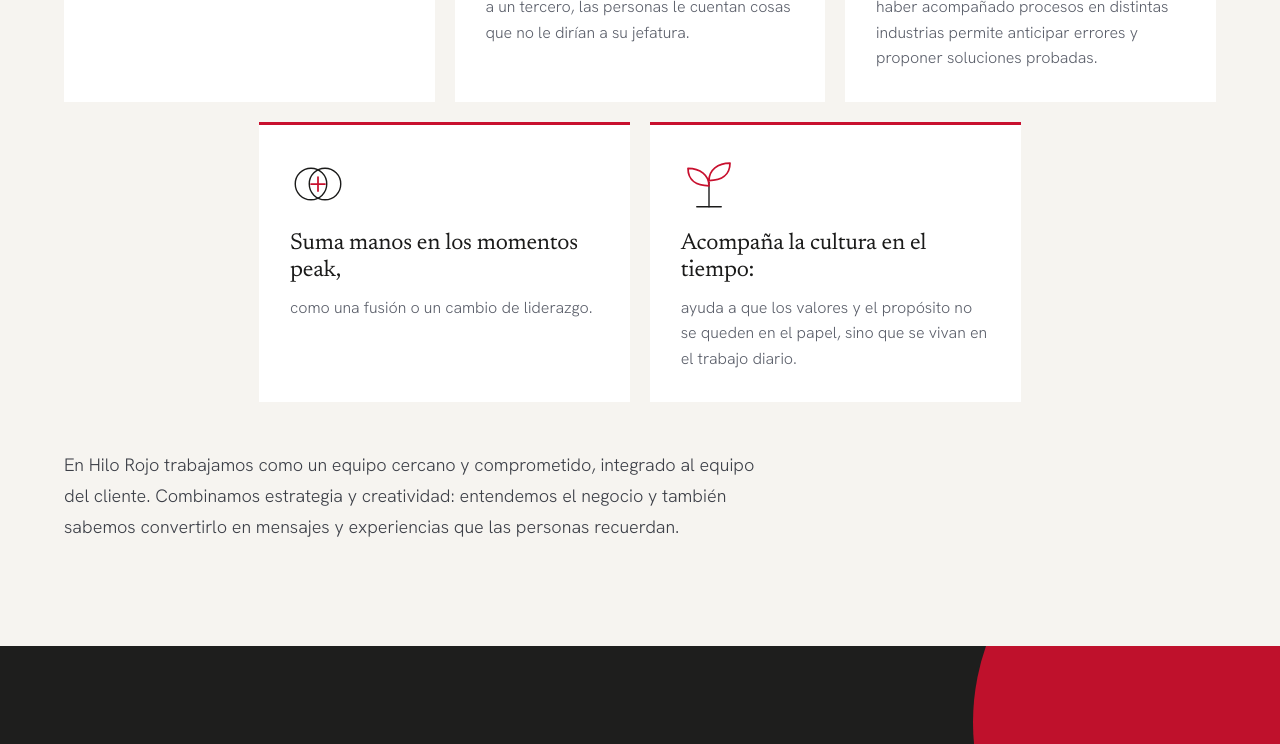
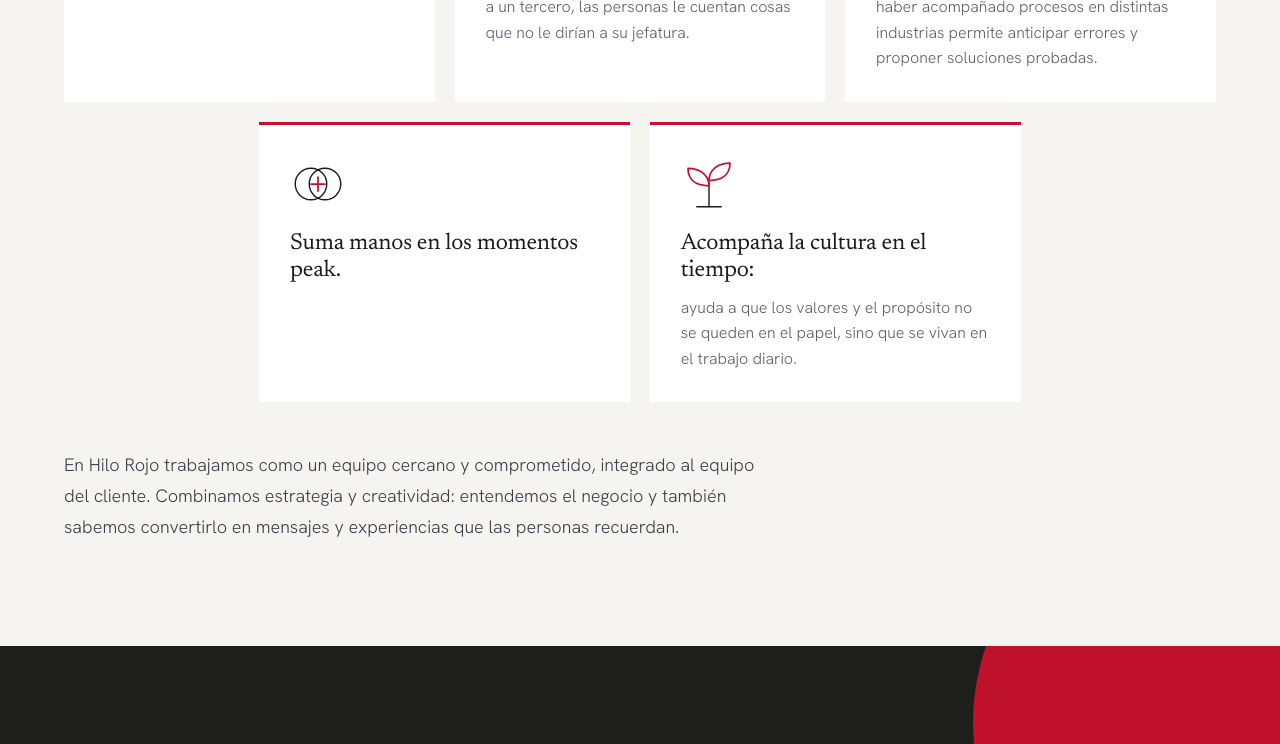
Before and after one commit to gorditavelasco-spec/hilo-rojo-web, a plain HTML site: page blog/consultoria-comunicacion-interna/index.html in a window 1280 px wide. Shown: the part 4560-5304 px from the top of the page. Drawn offline with Linux system fonts and the light colour scheme.

Commit message:
Blog: quitar repeticiones (fusión, modelo operativo, propósito)
Co-Authored-By: Claude Opus 5.5 <noreply@anthropic.com>
Claude-Session: https://claude.ai/code/session_011ahxP3aWWD1LRVNrpTjv1K

```diff
--- a/blog/consultoria-comunicacion-interna/index.html
+++ b/blog/consultoria-comunicacion-interna/index.html
@@ -155,7 +155,7 @@
     <li class="av-card fd" style="--d:0s"><svg class="av-ic" viewBox="0 0 64 64" aria-hidden="true"><path class="o" pathLength="1" d="M4 32 C14 16 50 16 60 32 C50 48 14 48 4 32 Z"/><circle class="t" pathLength="1" cx="32" cy="32" r="9"/><circle class="f" cx="32" cy="32" r="3.5"/></svg><strong>Ve lo que desde dentro ya se normalizó.</strong></li>
     <li class="av-card fd" style="--d:.1s"><svg class="av-ic" viewBox="0 0 64 64" aria-hidden="true"><path class="o" pathLength="1" d="M8 8 H38 C41 8 43 10 43 13 V29 C43 32 41 34 38 34 H20 L11 42 V34 H8 C5 34 3 32 3 29 V13 C3 10 5 8 8 8 Z"/><path class="t" pathLength="1" d="M48 22 H56 C59 22 61 24 61 27 V43 C61 46 59 48 56 48 H54 V56 L46 48 H30 C27 48 25 46 25 43 V40"/></svg><strong>Logra conversaciones más honestas:</strong> a un tercero, las personas le cuentan cosas que no le dirían a su jefatura.</li>
     <li class="av-card fd" style="--d:.2s"><svg class="av-ic" viewBox="0 0 64 64" aria-hidden="true"><path class="o" pathLength="1" d="M4 56 V30 L18 22 V30 L32 22 V30 L46 22 V56 Z M4 56 H60 M52 56 V12 H58 V56"/><path class="t" pathLength="1" d="M12 44 H18 M26 44 H32 M40 44 H46"/></svg><strong>Trae experiencia de otras industrias:</strong> haber acompañado procesos en distintas industrias permite anticipar errores y proponer soluciones probadas.</li>
-    <li class="av-card fd" style="--d:.3s"><svg class="av-ic" viewBox="0 0 64 64" aria-hidden="true"><circle class="o" pathLength="1" cx="24" cy="32" r="18"/><circle class="o" pathLength="1" cx="40" cy="32" r="18"/><path class="t" pathLength="1" d="M32 24 V40 M24 32 H40"/></svg><strong>Suma manos en los momentos peak,</strong> como una fusión o un cambio de liderazgo.</li>
+    <li class="av-card fd" style="--d:.3s"><svg class="av-ic" viewBox="0 0 64 64" aria-hidden="true"><circle class="o" pathLength="1" cx="24" cy="32" r="18"/><circle class="o" pathLength="1" cx="40" cy="32" r="18"/><path class="t" pathLength="1" d="M32 24 V40 M24 32 H40"/></svg><strong>Suma manos en los momentos peak.</strong></li>
     <li class="av-card fd" style="--d:.4s"><svg class="av-ic" viewBox="0 0 64 64" aria-hidden="true"><path class="o" pathLength="1" d="M32 58 V30"/><path class="t" pathLength="1" d="M32 34 C32 22 22 14 8 14 C8 28 18 34 32 34 Z M32 28 C32 16 42 8 56 8 C56 22 46 28 32 28 Z"/><path class="o" pathLength="1" d="M18 58 H46"/></svg><strong>Acompaña la cultura en el tiempo:</strong> ayuda a que los valores y el propósito no se queden en el papel, sino que se vivan en el trabajo diario.</li>
   </ul>
   <div class="av-prose" style="margin-top:clamp(32px,4vw,48px)">
@@ -178,7 +178,6 @@
       <li class="fd" style="--d:.4s"><span class="k" aria-hidden="true">05</span><strong>Canales ordenados.</strong> Qué se dice, por dónde y cuándo, combinando lo digital con lo presencial y sin saturar.</li>
       <li class="fd" style="--d:.5s"><span class="k" aria-hidden="true">06</span><strong>Medición desde el día uno.</strong> Para revisar avances y ajustar a tiempo.</li>
     </ol>
-    <p class="av-after">La misma lógica sirve para acompañar una fusión, un nuevo modelo operativo, una transformación cultural o el lanzamiento de un propósito.</p>
   </div>
 </section>
 
```
